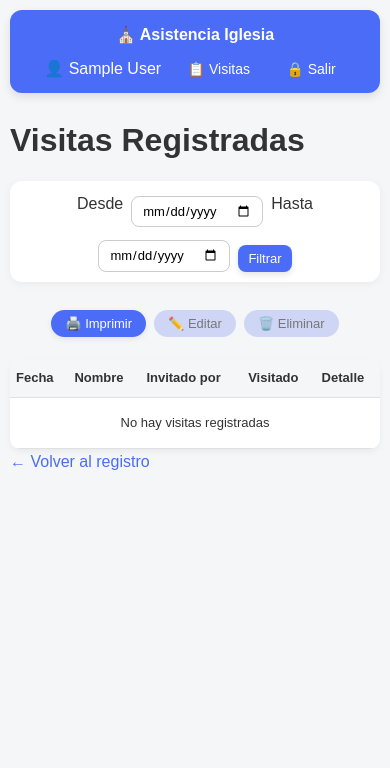
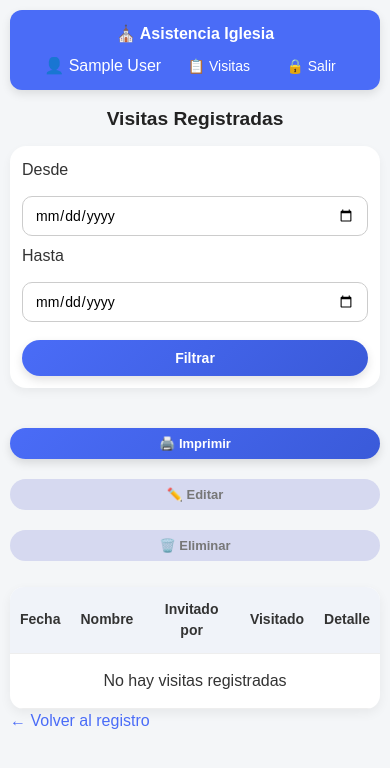
Before and after one commit to francis7077/visitas-iglesia, a Flask app: page /visitas in a window 390 px wide. Shown: the top 768 px of the page. Run offline with Flask 3, Linux system fonts and the light colour scheme; the visitor is signed in with stand-in values (Sample User, id 1); data that the repository does not hold is empty; some libraries are stand-ins or nearby versions.

Commit message:
Mejora visual y diseño responsive

```diff
--- a/static/style.css
+++ b/static/style.css
@@ -5,10 +5,10 @@
 }
 
 body {
-  margin: 20px;
+  margin: 16px;
   background: #f4f6f8;
   color: #333;
-  line-height: 1.6;
+  line-height: 1.5;
 }
 
 /* ===== LINKS ===== */
@@ -21,112 +21,102 @@ a:hover {
 }
 
 /* ===== TITULOS ===== */
-h2, h1 {
-  font-weight: bold;
-  margin-bottom: 15px;
-  color: #333;
+h1, h2 {
+  font-weight: 700;
+  margin-bottom: 12px;
+  color: #222;
+  text-align: center;
 }
 
 /* ===== FORMULARIOS ===== */
 form {
   background: #ffffff;
-  padding: 25px 30px;
-  border-radius: 10px;
+  padding: 22px;
+  border-radius: 14px;
   max-width: 900px;
-  margin: 0 auto 20px auto;
-  box-shadow: 0 5px 15px rgba(0,0,0,0.05);
+  margin: 0 auto 18px auto;
+  box-shadow: 0 6px 16px rgba(0,0,0,0.06);
 }
 
 label {
   display: block;
   margin-top: 12px;
-  font-weight: bold;
+  font-weight: 600;
 }
 
 input, select {
-  padding: 8px 10px;
-  margin-top: 5px;
+  padding: 10px 12px;
+  margin-top: 6px;
   border: 1px solid #ccc;
-  border-radius: 6px;
+  border-radius: 10px;
   font-size: 14px;
-  transition: border-color 0.3s;
+  width: 100%;
+  transition: all 0.2s ease;
 }
 
 input:focus, select:focus {
   border-color: #4a6cf7;
+  box-shadow: 0 0 0 2px rgba(74,108,247,.15);
   outline: none;
 }
 
-/* ===== TAMAÑOS DE INPUTS ===== */
-.input-fecha { width: 180px; }
-.input-select-corto { width: 200px; }
-.input-telefono { width: 180px; }
-.input-medio { width: 48%; }
+/* ===== TAMAÑOS ===== */
+.input-fecha { max-width: 180px; }
+.input-select-corto { max-width: 220px; }
+.input-telefono { max-width: 180px; }
+.input-medio { max-width: 48%; }
 .input-largo { width: 100%; }
 
 /* ===== BOTONES ===== */
 button {
   margin-top: 10px;
   padding: 10px 18px;
-  background-color: #4a6cf7;
+  background: linear-gradient(135deg, #4a6cf7, #3a5ad9);
   color: #fff;
   border: none;
-  border-radius: 10px;
+  border-radius: 30px;
   cursor: pointer;
-  box-shadow: 0 3px 6px rgba(0,0,0,0.1);
-  transition: background-color 0.3s, transform 0.2s, box-shadow 0.2s;
-}
-button:hover {
-  background-color: #3a5ad9;
-  transform: translateY(-1px);
+  font-size: 14px;
+  font-weight: 600;
+  box-shadow: 0 4px 10px rgba(0,0,0,0.12);
+  transition: all 0.2s ease;
 }
 
-/* ===== BOTÓN VOLVER ===== */
-.btn-volver {
-  display: inline-flex;
-  align-items: center;
-  padding: 8px 12px;
-  background-color: #4a6cf7;
-  color: #fff;
-  border-radius: 10px;
-  border: none;
-  cursor: pointer;
-  font-weight: bold;
-}
-.btn-volver svg {
-  margin-right: 5px;
+button:hover {
+  transform: translateY(-1px);
+  box-shadow: 0 6px 14px rgba(0,0,0,0.15);
 }
 
 /* ===== TABLAS ===== */
 table {
   width: 100%;
   border-collapse: collapse;
-  margin-top: 15px;
+  margin-top: 14px;
   background: #fff;
-  border-radius: 10px;
+  border-radius: 14px;
   overflow: hidden;
-  box-shadow: 0 3px 6px rgba(0,0,0,0.05);
+  box-shadow: 0 4px 12px rgba(0,0,0,0.06);
 }
 
 th, td {
   padding: 12px 10px;
-  text-align: left;
-  border-bottom: 1px solid #e0e0e0;
+  border-bottom: 1px solid #eee;
 }
 
 th {
-  background-color: #f4f6f8;
-  font-weight: bold;
+  background: #f0f3f9;
+  font-size: 14px;
+  color: #333;
 }
 
 tr:hover {
-  background-color: #f9f9f9;
+  background-color: #f8faff;
 }
 
 /* ===== FILA SELECCIONADA ===== */
 .fila-activa {
-  background-color: #dce7ff !important;
-  border-left: 4px solid #4a6cf7;
+  background-color: #e7efff !important;
+  border-left: 5px solid #4a6cf7;
 }
 
 /* ===== FILTROS ===== */
@@ -135,82 +125,35 @@ tr:hover {
   flex-wrap: wrap;
   gap: 8px;
   justify-content: center;
-  margin-bottom: 10px;
+  background: #fff;
+  padding: 12px;
+  border-radius: 16px;
+  box-shadow: 0 4px 10px rgba(0,0,0,.05);
 }
 
-.filtros input,
-.filtros button {
-  padding: 6px 10px;
-  font-size: 13px;
-  border-radius: 8px;
-}
-
-/* ===== ACCIONES (IMPRIMIR, EDITAR, ELIMINAR) ===== */
+/* ===== ACCIONES ===== */
 .acciones {
   display: flex;
-  flex-wrap: wrap;
-  gap: 8px;
   justify-content: center;
-  margin: 10px 0 15px 0;
+  gap: 10px;
+  position: sticky;
+  top: 0;
+  background: #f4f6f8;
+  padding: 12px 0;
+  z-index: 100;
 }
 
 .acciones button {
-  padding: 6px 14px;
+  padding: 8px 16px;
   font-size: 13px;
-  border-radius: 20px;
-  background: #4a6cf7;
-  color: white;
-  border: none;
-  box-shadow: 0 2px 6px rgba(0,0,0,0.08);
-}
-
-.acciones button:hover {
-  background: #3a5ad9;
+  border-radius: 30px;
 }
 
 .acciones button:disabled {
-  background: #cfd6f5;
+  background: #d6d9f0;
   color: #777;
   cursor: not-allowed;
   box-shadow: none;
-}
-
-/* ===== RESPONSIVE (CELULAR) ===== */
-@media (max-width: 768px) {
-  body {
-    margin: 10px;
-  }
-
-  form {
-    padding: 15px;
-  }
-
-  input, select {
-    font-size: 13px;
-  }
-
-  table {
-    font-size: 13px;
-  }
-
-  th, td {
-    padding: 8px 6px;
-  }
-
-  .acciones {
-    position: sticky;
-    top: 0;
-    background: #f4f6f8;
-    padding: 8px 0;
-    z-index: 10;
-  }
-
-  .filtros {
-    background: #ffffff;
-    padding: 10px;
-    border-radius: 12px;
-    box-shadow: 0 2px 8px rgba(0,0,0,0.05);
-  }
 }
 
 /* ===== PERFIL ===== */
@@ -218,15 +161,15 @@ tr:hover {
   background: #ffffff;
   max-width: 700px;
   margin: 0 auto;
-    padding: 25px;
-    border-radius: 12px;
-    box-shadow: 0 4px 10px rgba(0,0,0,0.06);
+  padding: 24px;
+  border-radius: 16px;
+  box-shadow: 0 6px 16px rgba(0,0,0,0.06);
 }
 
 .perfil-fila {
   display: flex;
   justify-content: space-between;
-    padding: 12px 10px;
+  padding: 12px;
   border-bottom: 1px solid #eee;
   font-size: 15px;
 }
@@ -235,10 +178,18 @@ tr:hover {
   border-bottom: none;
 }
 
-.perfil-fila span {
-    color: #555;
+/* ===== RESPONSIVE ===== */
+@media (max-width: 768px) {
+  body { margin: 10px; }
+
+  h1, h2 { font-size: 1.2em; }
+
+  .filtros, .acciones {
+    flex-direction: column;
+    align-items: stretch;
   }
 
-.perfil-fila strong {
-    color: #222;
+  .acciones button {
+    width: 100%;
   }
+}
```
Lines whose indentation alone changed are shown as unchanged.
